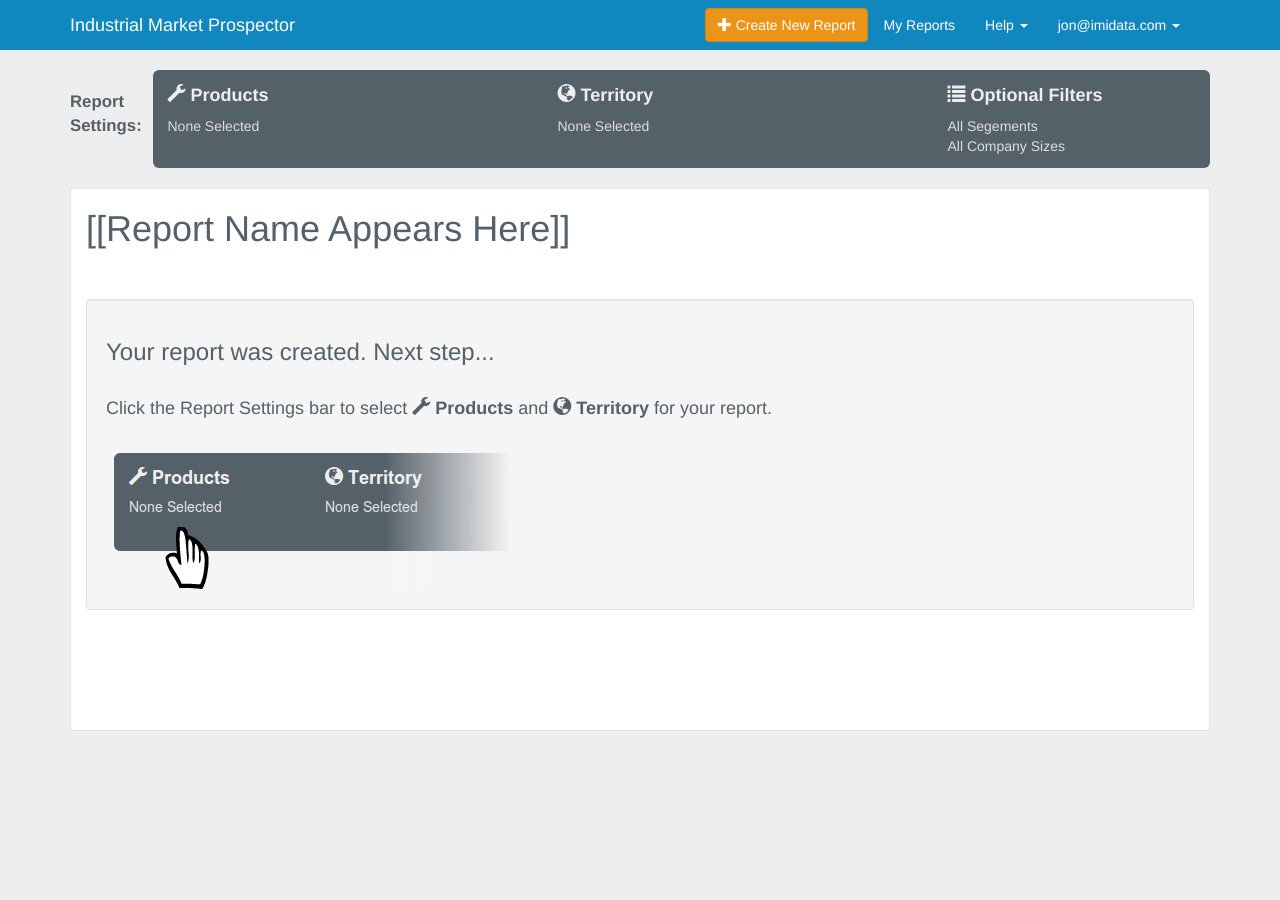
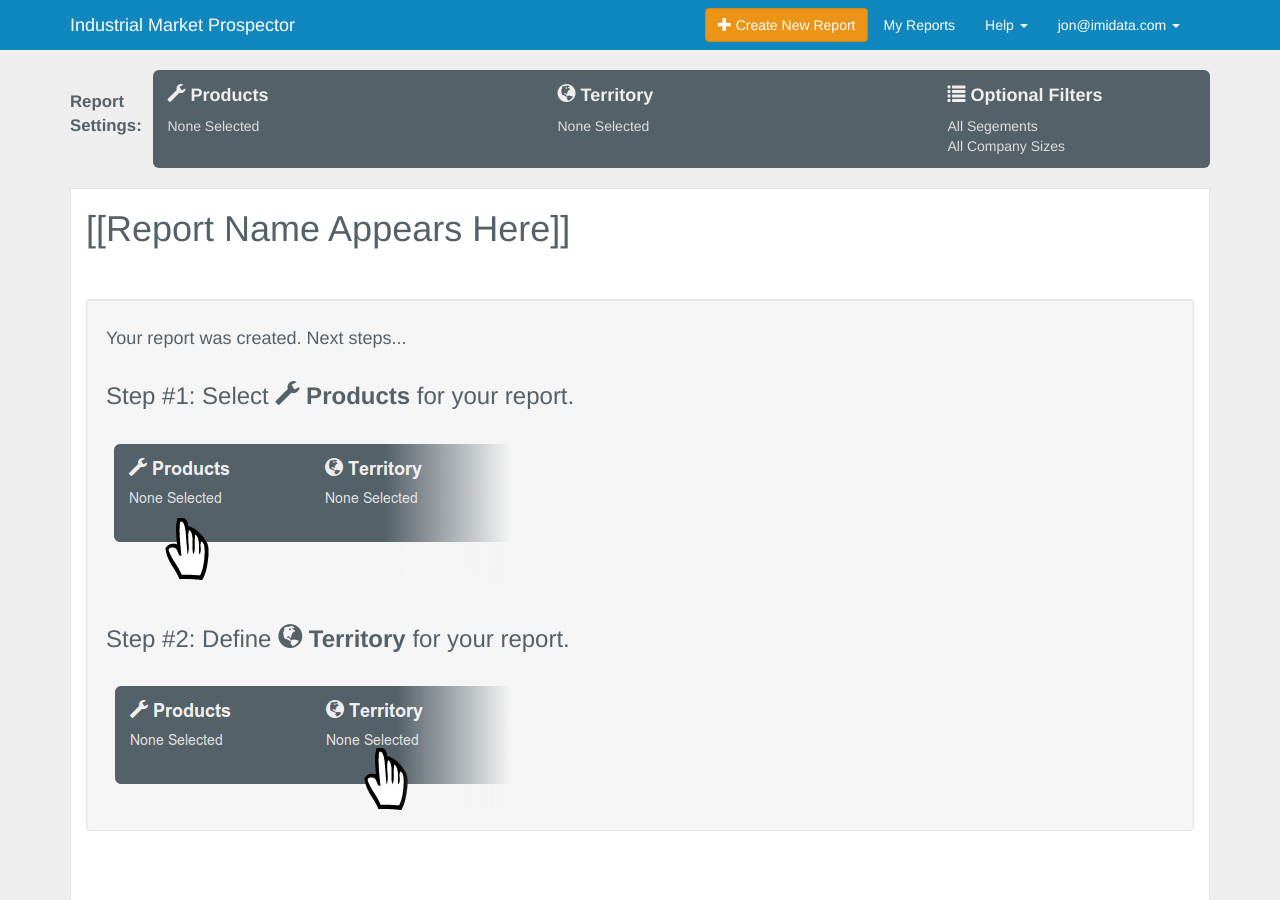
Before and after one commit to saintsjd/imi-ui, a Jekyll site: the page built from new.html, in a window 1280 px wide and 900 px high. Built offline with Jekyll 4.4.1, drawn with Linux system fonts in a browser that asks for light colours; Markdown is read by kramdown in place of the engine named in the settings.

Commit message:
image for new page

```diff
--- a/new.html
+++ b/new.html
@@ -14,11 +14,16 @@ title: Your New Jekyll Site
 <br>
 <div class="well">
 
-<h3 style="margin-bottom: 30px;">Your report was created. Next step...</h3>
+<h4 style="margin-bottom: 30px;">Your report was created. Next steps...</h4>
 
-<h4>Click the Report Settings bar to select <strong><span class="glyphicon glyphicon-wrench"></span> Products</strong> and <strong><span class="glyphicon glyphicon-globe"></span> Territory</strong> for your report.</h4>
+<h3>Step #1: Select <strong><span class="glyphicon glyphicon-wrench"></span> Products</strong> for your report.</h3>
 <br>
 <img src="img/mockup.png" />
+
+<br><br>
+<h3>Step #2: Define <strong><span class="glyphicon glyphicon-globe"></span> Territory</strong> for your report.</h3>
+<br>
+<img src="img/mockup_2.png" />
 
 </div>
 
```
Also changed, not shown: img/mockup_2.png (added).
